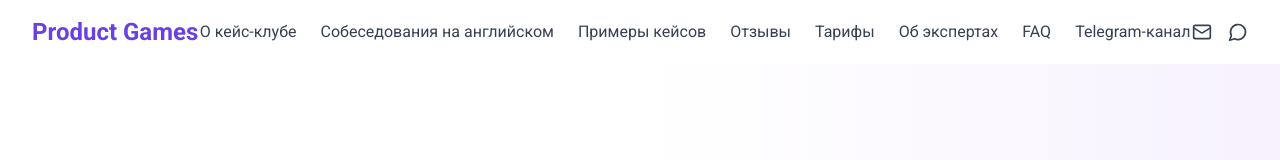
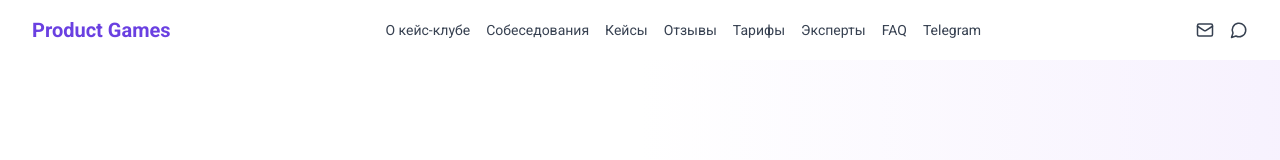
Before and after one commit to nikkdrag/product-games-launchpad, a React (Vite) app: page / in a window 1280 px wide. Shown: the top 160 px of the page. Built offline with nearby package versions, Linux system fonts and the light colour scheme.

Commit message:
Fix: Adjust font size for layout
Reduce font size to fit content within a single line.

```diff
--- a/src/components/Header.tsx
+++ b/src/components/Header.tsx
@@ -18,27 +18,27 @@ const Header = () => {
   return (
     <header className={`w-full z-50 transition-all duration-300 py-4 ${isSticky ? 'navbar-fixed' : ''}`}>
       <div className="pg-container flex justify-between items-center">
-        <a href="#" className="text-2xl font-bold text-pgpurple">Product Games</a>
+        <a href="#" className="text-xl font-bold text-pgpurple">Product Games</a>
 
         {/* Desktop Menu */}
-        <nav className="hidden lg:flex items-center space-x-6">
-          <a href="#about" className="text-gray-700 hover:text-pgpurple transition-colors">О кейс-клубе</a>
-          <a href="#interviews" className="text-gray-700 hover:text-pgpurple transition-colors">Собеседования на английском</a>
-          <a href="#cases" className="text-gray-700 hover:text-pgpurple transition-colors">Примеры кейсов</a>
-          <a href="#testimonials" className="text-gray-700 hover:text-pgpurple transition-colors">Отзывы</a>
-          <a href="#pricing" className="text-gray-700 hover:text-pgpurple transition-colors">Тарифы</a>
-          <a href="#experts" className="text-gray-700 hover:text-pgpurple transition-colors">Об экспертах</a>
-          <a href="#faq" className="text-gray-700 hover:text-pgpurple transition-colors">FAQ</a>
-          <a href="https://t.me/productgames" target="_blank" rel="noopener noreferrer" className="text-gray-700 hover:text-pgpurple transition-colors">Telegram-канал</a>
+        <nav className="hidden lg:flex items-center space-x-4">
+          <a href="#about" className="text-sm text-gray-700 hover:text-pgpurple transition-colors">О кейс-клубе</a>
+          <a href="#interviews" className="text-sm text-gray-700 hover:text-pgpurple transition-colors">Собеседования</a>
+          <a href="#cases" className="text-sm text-gray-700 hover:text-pgpurple transition-colors">Кейсы</a>
+          <a href="#testimonials" className="text-sm text-gray-700 hover:text-pgpurple transition-colors">Отзывы</a>
+          <a href="#pricing" className="text-sm text-gray-700 hover:text-pgpurple transition-colors">Тарифы</a>
+          <a href="#experts" className="text-sm text-gray-700 hover:text-pgpurple transition-colors">Эксперты</a>
+          <a href="#faq" className="text-sm text-gray-700 hover:text-pgpurple transition-colors">FAQ</a>
+          <a href="https://t.me/productgames" target="_blank" rel="noopener noreferrer" className="text-sm text-gray-700 hover:text-pgpurple transition-colors">Telegram</a>
         </nav>
 
         {/* Contact Icons */}
         <div className="hidden lg:flex items-center space-x-4">
           <a href="mailto:pgcaseclub@gmail.com" aria-label="Email" className="text-gray-700 hover:text-pgpurple transition-colors">
-            <Mail size={20} />
+            <Mail size={18} />
           </a>
           <a href="https://t.me/KriGuseva" target="_blank" rel="noopener noreferrer" aria-label="Telegram" className="text-gray-700 hover:text-pgpurple transition-colors">
-            <MessageCircle size={20} />
+            <MessageCircle size={18} />
           </a>
         </div>
 
```
